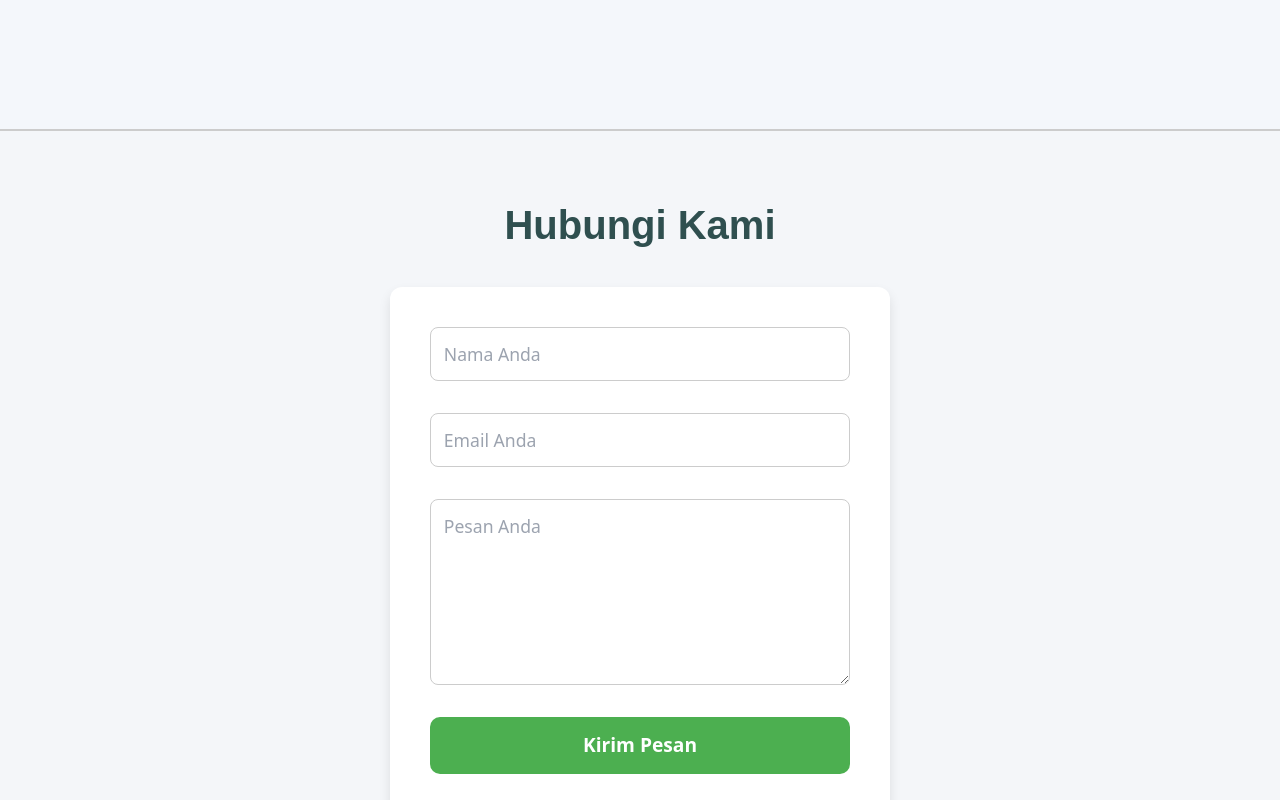
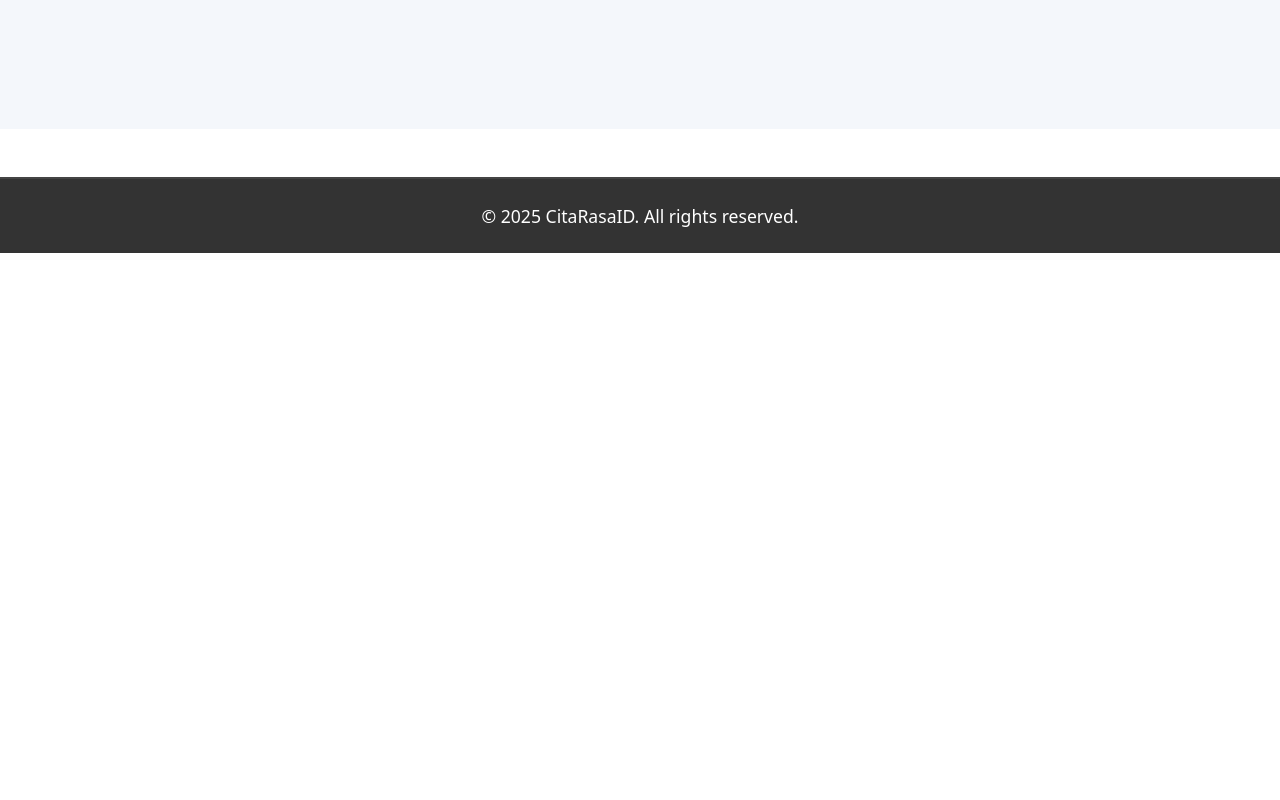
Before and after one commit to IndriMaharani/Endtry-CitaRasaID, a Next.js app: page / in a window 1280 px wide. Shown: the part 1460-2260 px from the top of the page. After the commit the page ends 1713 px from the top, so only its background shows below. Built offline with nearby package versions, Linux system fonts and the light colour scheme; no server answers; the database is empty.

Commit message:
Indri : Modifikasi page

```diff
--- a/app/page.js
+++ b/app/page.js
@@ -4,7 +4,7 @@ import Header from './components/Header';
 import Banner from './components/Banner';
 import Categories from './components/Categories';
 import ProductList from './components/ProductList';
-import ContactForm from './components/ContactForm';
+import contact_form from './components/contact_form';
 import Footer from './components/Footer';
 
 export default function Page() {
@@ -17,7 +17,7 @@ export default function Page() {
         <Banner />
         <Categories onSelectCategory={setSelectedCategory} />
         <ProductList selectedCategory={selectedCategory} />
-        <ContactForm />
+        <contact_form />
       </main>
       <Footer />
     </div>
```
